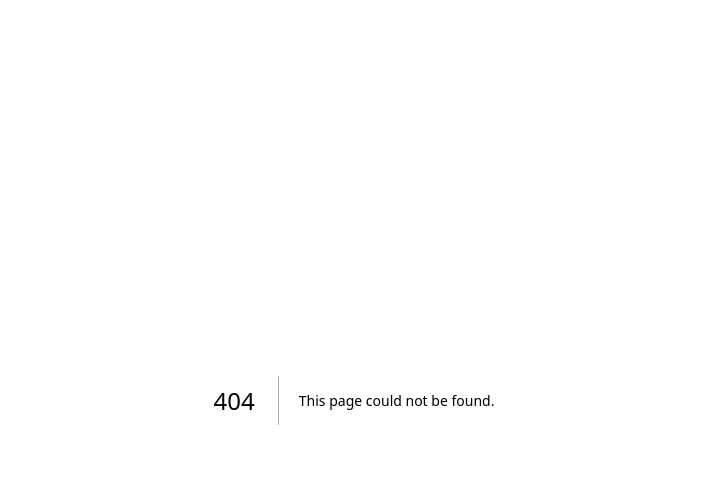
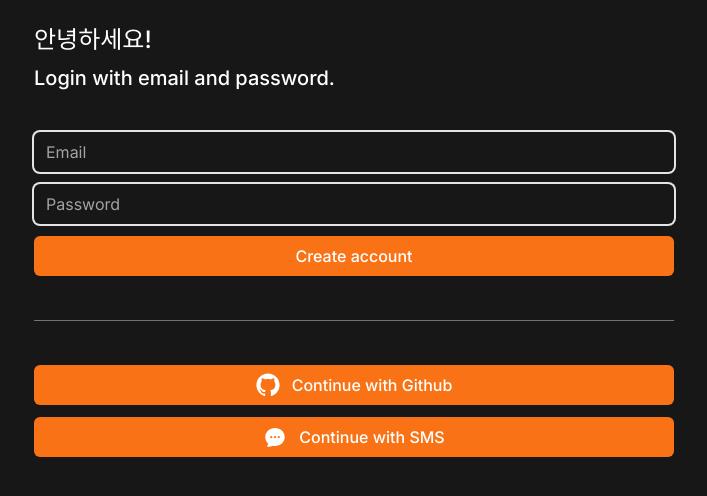
Before and after one commit to LeLu815/carrot-market-nomard, a Next.js app: page /login in a window 1280 px wide. Before the commit this address had no page. Shown: the top 496 px of the page, without its empty margins (286-993 px from the left). Built offline with nearby package versions, Linux system fonts and the light colour scheme.

Commit message:
feat : 4강 완강

```diff
--- /dev/null
+++ b/app/components/form-btn.tsx
@@ -0,0 +1,15 @@
+interface FormButtonProps {
+  loading: boolean;
+  text: string;
+}
+
+export default function FormButton({ loading, text }: FormButtonProps) {
+  return (
+    <button
+      disabled={loading}
+      className="primary-btn h-10 disabled:bg-neutral-400 disabled:text-neutral-200 disabled:cursor-not-allowed"
+    >
+      {loading ? "로딩 중" : text}
+    </button>
+  );
+}
--- /dev/null
+++ b/app/components/form-input.tsx
@@ -0,0 +1,31 @@
+interface FormInputProps {
+  type: string;
+  placeholder: string;
+  required: boolean;
+  errors: string[];
+}
+
+export default function FormInput({
+  type,
+  placeholder,
+  required,
+  errors,
+}: FormInputProps) {
+  return (
+    <div className="flex flex-col gap-2">
+      <input
+        className="bg-transparent rounded-md w-full h-10 focus:outline-none border-none
+        ring-2 focus:ring-4 ring-neutral-200 focus:ring-orange-500 transition
+      placeholder:text-neutral-400"
+        type={type}
+        placeholder={placeholder}
+        required={required}
+      />
+      {errors.map((error, index) => (
+        <span key={index} className="text-red-500 font-medium">
+          {error}
+        </span>
+      ))}
+    </div>
+  );
+}
--- /dev/null
+++ b/app/components/social-login.tsx
@@ -0,0 +1,40 @@
+import { ChatBubbleOvalLeftEllipsisIcon } from "@heroicons/react/24/solid";
+import Link from "next/link";
+
+export default function SocialLogin() {
+  return (
+    <>
+      <div className="w-full h-px bg-neutral-500 my-8" />
+      <div className="flex flex-col gap-3">
+        <Link
+          className="primary-btn flex h-10 items-center justify-center gap-3"
+          href="/github/start"
+        >
+          <svg
+            className="size-6"
+            viewBox="0 0 15 15"
+            fill="none"
+            xmlns="http://www.w3.org/2000/svg"
+          >
+            <path
+              d="M7.49933 0.25C3.49635 0.25 0.25 3.49593 0.25 7.50024C0.25 10.703 2.32715 13.4206 5.2081 14.3797C5.57084 14.446 5.70302 14.2222 5.70302 14.0299C5.70302 13.8576 5.69679 13.4019 5.69323 12.797C3.67661 13.235 3.25112 11.825 3.25112 11.825C2.92132 10.9874 2.44599 10.7644 2.44599 10.7644C1.78773 10.3149 2.49584 10.3238 2.49584 10.3238C3.22353 10.375 3.60629 11.0711 3.60629 11.0711C4.25298 12.1788 5.30335 11.8588 5.71638 11.6732C5.78225 11.205 5.96962 10.8854 6.17658 10.7043C4.56675 10.5209 2.87415 9.89918 2.87415 7.12104C2.87415 6.32925 3.15677 5.68257 3.62053 5.17563C3.54576 4.99226 3.29697 4.25521 3.69174 3.25691C3.69174 3.25691 4.30015 3.06196 5.68522 3.99973C6.26337 3.83906 6.8838 3.75895 7.50022 3.75583C8.1162 3.75895 8.73619 3.83906 9.31523 3.99973C10.6994 3.06196 11.3069 3.25691 11.3069 3.25691C11.7026 4.25521 11.4538 4.99226 11.3795 5.17563C11.8441 5.68257 12.1245 6.32925 12.1245 7.12104C12.1245 9.9063 10.4292 10.5192 8.81452 10.6985C9.07444 10.9224 9.30633 11.3648 9.30633 12.0413C9.30633 13.0102 9.29742 13.7922 9.29742 14.0299C9.29742 14.2239 9.42828 14.4496 9.79591 14.3788C12.6746 13.4179 14.75 10.7025 14.75 7.50024C14.75 3.49593 11.5036 0.25 7.49933 0.25Z"
+              fill="currentColor"
+              fillRule="evenodd"
+              clipRule="evenodd"
+            ></path>
+          </svg>
+          <span>Continue with Github</span>
+        </Link>
+        <Link
+          className="primary-btn flex h-10 items-center justify-center gap-3"
+          href="/sms"
+        >
+          <span>
+            <ChatBubbleOvalLeftEllipsisIcon className="h-6 w-6" />
+          </span>
+          <span>Continue with SMS</span>
+        </Link>
+      </div>
+    </>
+  );
+}
--- /dev/null
+++ b/app/create-account/page.tsx
@@ -0,0 +1,37 @@
+import Link from "next/link";
+
+import FormInput from "../components/form-input";
+import FormButton from "../components/form-btn";
+import SocialLogin from "../components/social-login";
+
+export default function CreateAccount() {
+  return (
+    <div className="flex flex-col gap-10 py-6">
+      <div
+        className="flex flex-col gap-2
+      *:font-medium"
+      >
+        <h1 className="text-2xl">안녕하세요!</h1>
+        <h2 className="text-xl">Fill in the form below to join!</h2>
+      </div>
+      <form className="flex flex-col gap-3">
+        <FormInput type="text" placeholder="Username" required errors={[]} />
+        <FormInput type="email" placeholder="Email" required errors={[]} />
+        <FormInput
+          type="password"
+          placeholder="Password"
+          required
+          errors={[]}
+        />
+        <FormInput
+          type="password"
+          placeholder="Confirm Password"
+          required
+          errors={[]}
+        />
+        <FormButton loading={false} text="Create account" />
+        <SocialLogin />
+      </form>
+    </div>
+  );
+}
--- a/app/globals.css
+++ b/app/globals.css
@@ -3,3 +3,21 @@
 @tailwind components;
 /* utilities 스타일 */
 @tailwind utilities;
+
+@layer base {
+  a {
+    @apply text-orange-500;
+  }
+}
+
+@layer utilities {
+  .text-bigger-hello {
+    @apply text-3xl font-semibold;
+  }
+}
+
+@layer components {
+  .primary-btn {
+    @apply w-full bg-orange-500 text-white font-medium rounded-md text-center hover:bg-orange-400 transition-colors;
+  }
+}
--- a/app/layout.tsx
+++ b/app/layout.tsx
@@ -16,7 +16,11 @@
 }>) {
   return (
     <html lang="en">
-      <body className={inter.className}>{children}</body>
+      <body
+        className={`${inter.className} bg-neutral-900 text-white max-w-screen-sm mx-auto`}
+      >
+        {children}
+      </body>
     </html>
   );
 }
--- /dev/null
+++ b/app/login/page.tsx
@@ -0,0 +1,30 @@
+import Link from "next/link";
+
+import FormInput from "../components/form-input";
+import FormButton from "../components/form-btn";
+import SocialLogin from "../components/social-login";
+
+export default function Login() {
+  return (
+    <div className="flex flex-col gap-10 py-6">
+      <div
+        className="flex flex-col gap-2
+      *:font-medium"
+      >
+        <h1 className="text-2xl">안녕하세요!</h1>
+        <h2 className="text-xl">Login with email and password.</h2>
+      </div>
+      <form className="flex flex-col gap-3">
+        <FormInput type="email" placeholder="Email" required errors={[]} />
+        <FormInput
+          type="password"
+          placeholder="Password"
+          required
+          errors={[]}
+        />
+        <FormButton loading={false} text="Create account" />
+        <SocialLogin />
+      </form>
+    </div>
+  );
+}
--- a/app/page.tsx
+++ b/app/page.tsx
@@ -1,24 +1,24 @@
+import Link from "next/link";
+
 export default function Home() {
   return (
-    <main className="bg-gray-200 h-screen flex items-center justify-center p-5 sm:bg-red-100 md:bg-green-100 lg:bg-cyan-100 xl:bg-orange-100 2xl:bg-purple-100">
-      <div className="bg-white shadow-lg p-5 rounded-3xl w-full flex flex-col gap-3">
-        {["Leein", "Me", "You", "Yourself"].map((person, index) => (
-          <div
-            key={index}
-            className="flex items-center gap-5 p-2.5 rounded-xl border-b-2 pb-5 even:bg-cyan-100  odd:bg-gray-100 last:border-0 *:animate-pulse group"
-          >
-            <div className="size-10 bg-blue-400 rounded-full" />
-            <span className="text-lg font-medium group-hover:text-red-500">
-              {person}
-            </span>
-            <div className="size-6 bg-red-500 text-white flex items-center justify-center rounded-full animate-bounce">
-              <span>{index}</span>
-            </div>
-            <div className="w-40 h-4 rounded-full bg-gray-400"></div>
-            <div className="w-20 h-4 rounded-full bg-gray-400"></div>
-          </div>
-        ))}
+    <div className="flex flex-col items-center justify-between min-h-screen p-6">
+      <div className="my-auto flex flex-col items-center gap-2 *:font-medium">
+        <span className="text-9xl">🥕</span>
+        <h1 className="text-4xl">당근</h1>
+        <h2 className="text-2xl">당근 마켓에 어서오세요!</h2>
       </div>
-    </main>
+      <div className=" flex flex-col items-center gap-3 w-full">
+        <Link href="/create-account" className="primary-btn text-lg py-2.5">
+          시작하기
+        </Link>
+        <div className="flex gap-2">
+          <span>이미 계정이 있나요?</span>
+          <Link href="/login" className="hover:underline">
+            로그인
+          </Link>
+        </div>
+      </div>
+    </div>
   );
 }
--- /dev/null
+++ b/app/sms/page.tsx
@@ -0,0 +1,34 @@
+import Link from "next/link";
+
+import FormInput from "../components/form-input";
+import FormButton from "../components/form-btn";
+import SocialLogin from "../components/social-login";
+
+export default function SMSLogin() {
+  return (
+    <div className="flex flex-col gap-10 py-6">
+      <div
+        className="flex flex-col gap-2
+      *:font-medium"
+      >
+        <h1 className="text-2xl">SMS Login</h1>
+        <h2 className="text-xl">Verify ypur phone number</h2>
+      </div>
+      <form className="flex flex-col gap-3">
+        <FormInput
+          type="number"
+          placeholder="Phone number"
+          required
+          errors={[]}
+        />
+        <FormInput
+          type="number"
+          placeholder="Verification code"
+          required
+          errors={[]}
+        />
+        <FormButton loading={false} text="Verify" />
+      </form>
+    </div>
+  );
+}
--- a/package.json
+++ b/package.json
@@ -9,6 +9,7 @@
     "lint": "next lint"
   },
   "dependencies": {
+    "@heroicons/react": "^2.1.3",
     "next": "14.2.3",
     "react": "^18",
     "react-dom": "^18"
```
Also changed, not shown: 1 other file (tests, documents, lock files or other folders).
